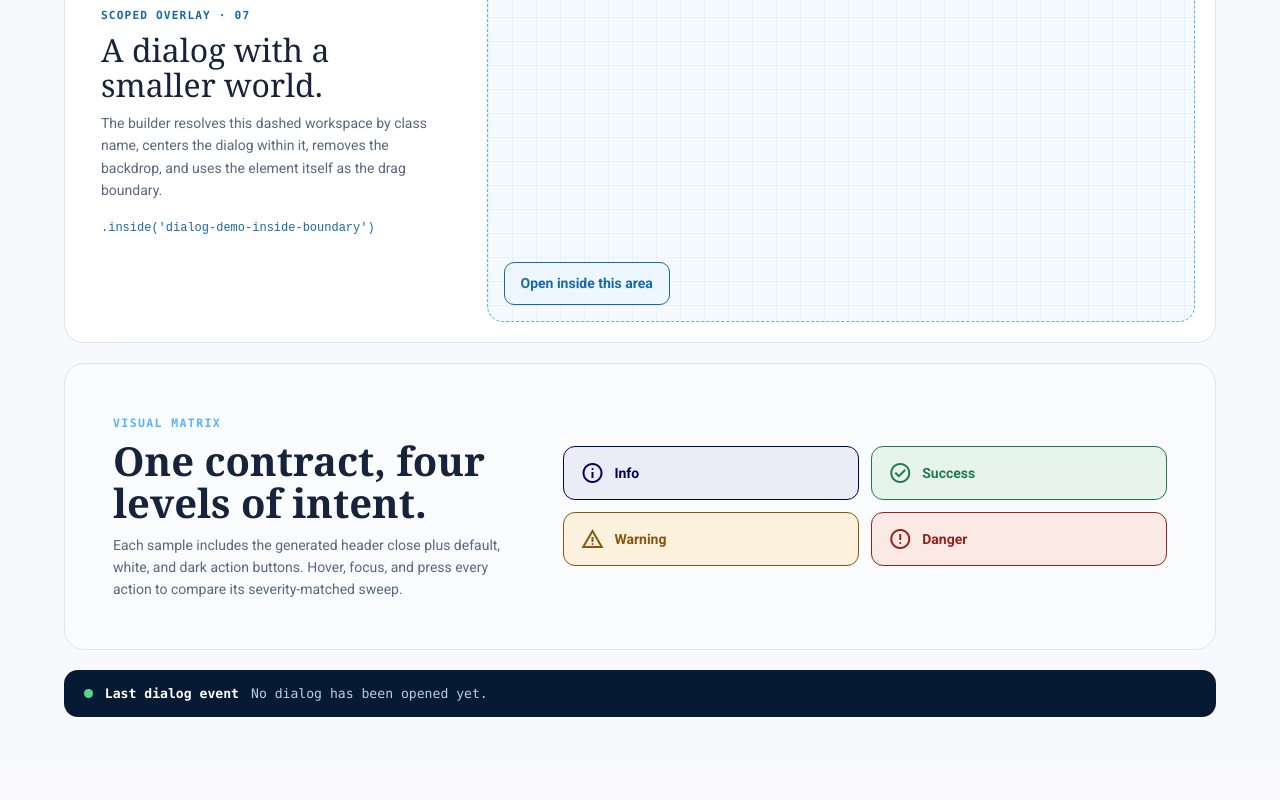
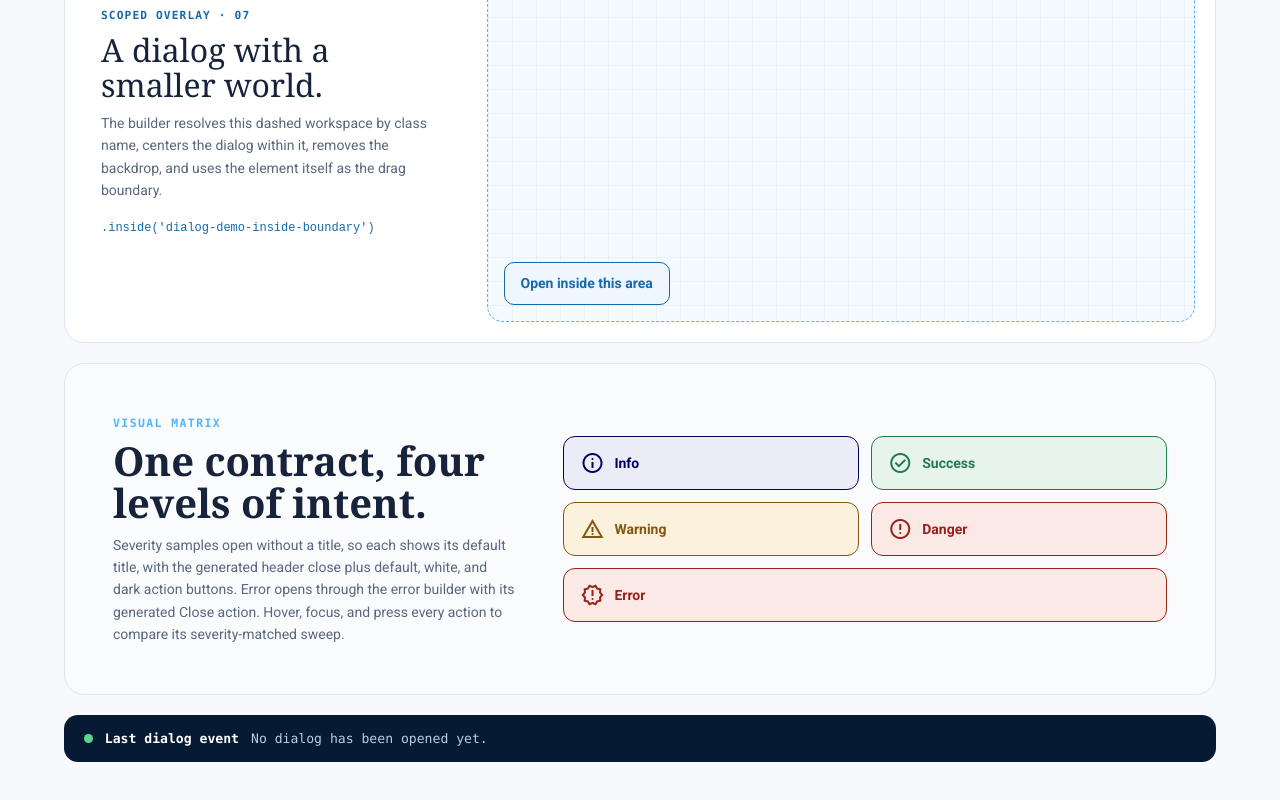
Before and after one commit to Far-Art/features-testing, an Angular app: page /dialog in a window 1280 px wide. Shown: the part 2628-3428 px from the top of the page. Before the commit the page ends 3393 px from the top, so only its background shows below. Built offline with nearby package versions, Linux system fonts and the light colour scheme.

Commit message:
1.now have default titles 2.add close button label config

```diff
--- a/src/app/components/ims-dialog/ims-dialog-shell.html
+++ b/src/app/components/ims-dialog/ims-dialog-shell.html
@@ -107,7 +107,7 @@
           [ims-button-severity]="effectiveSeverity"
           (click)="close()"
         >
-          סגור
+          {{ config.closeButtonLabel }}
         </button>
       }
     </ims-dialog-actions>
--- a/src/app/components/ims-dialog/ims-dialog.service.ts
+++ b/src/app/components/ims-dialog/ims-dialog.service.ts
@@ -27,10 +27,21 @@ import {
 
 const DEFAULT_ERROR_TITLE = 'תקלה';
 
+const DEFAULT_ERROR_ICON = 'release_alert';
+
 const DEFAULT_ERROR_TEXT = 'אירעה שגיאה בלתי צפויה.';
+
+const DEFAULT_CLOSE_BUTTON_LABEL = 'סגור';
 
 /** One reposition per frame is enough to keep an inside dialog on its boundary. */
 const SCROLL_THROTTLE_MS = 16;
+
+const DEFAULT_TITLES: Record<ImsDialogSeverity, string> = {
+  info: 'מידע',
+  success: 'הצלחה',
+  warning: 'אזהרה',
+  danger: 'שגיאה',
+};
 
 const DEFAULT_ICONS: Record<ImsDialogSeverity, string> = {
   info: 'info',
@@ -72,19 +83,24 @@ export class ImsDialogService implements ImsDialogBuilderHost {
    * reduced to that text, and anything else falls back to a generic message.
    *
    * The title defaults to `תקלה`; a later `title()` call replaces it, and an
-   * empty title opens the dialog without a title row.
+   * empty title opens the dialog without a title row. The icon defaults to
+   * `release_alert`.
    *
    * @param error Thrown, rejected, or returned value describing the failure.
    * @returns A reduced builder without the data, confirmation, and readonly
    * options, which an error dialog cannot use.
    */
   error(error: unknown): ImsDialogErrorBuilder {
-    return this.createBuilder<never>(resolveErrorContent(error), 'danger').title(
-      DEFAULT_ERROR_TITLE,
-    );
+    return this.createBuilder<never>(
+      resolveErrorContent(error),
+      'danger',
+      DEFAULT_ERROR_ICON,
+    ).title(DEFAULT_ERROR_TITLE);
   }
 
   openFromBuilder(options: ImsDialogOpenOptions): ImsDialogRef<unknown> {
+    // CDK receives the caller config without IMS-only options.
+    const { closeButtonLabel, ...cdkConfig } = options.config;
     const confirmationMode = isConfirmationMode(options.mode);
     const readonlyState = signal(isReadonlyMode(options.mode));
     const mergedData = mergeDialogData(options.config.data, options.data, options.hasData);
@@ -103,16 +119,17 @@ export class ImsDialogService implements ImsDialogBuilderHost {
       details: options.details,
       title: options.title,
       icon: options.iconRequested
-        ? (options.iconName ?? DEFAULT_ICONS[options.severity])
-        : resolveDefaultIcon(options.severity, options.title),
+        ? options.iconName
+        : resolveDefaultIcon(options.severity, options.title, options.iconName),
       confirmationLabels: options.confirmationLabels
         ? resolveConfirmationLabels(options.confirmationLabels)
         : null,
+      closeButtonLabel: closeButtonLabel?.trim() || DEFAULT_CLOSE_BUTTON_LABEL,
       data: mergedData,
       direction,
       dragBoundary: insideBoundary ?? '.cdk-overlay-container',
     };
-    const callerConfig = options.config as unknown as DialogConfig<
+    const callerConfig = cdkConfig as unknown as DialogConfig<
       unknown,
       DialogRef<unknown, ImsDialogShell>
     >;
@@ -152,7 +169,11 @@ export class ImsDialogService implements ImsDialogBuilderHost {
       hasBackdrop: insideBoundary ? false : (callerConfig.hasBackdrop ?? true),
       direction,
       role: callerConfig.role ?? (confirmationMode ? 'alertdialog' : 'dialog'),
-      ariaLabel: callerConfig.ariaLabel ?? (options.title || null),
+      // CDK ignores `ariaLabelledBy` whenever `ariaLabel` is set, and every
+      // builder starts with a title, so the title labels only dialogs the
+      // caller has not labelled.
+      ariaLabel:
+        callerConfig.ariaLabel ?? (callerConfig.ariaLabelledBy ? null : options.title || null),
       panelClass: [
         'ims-dialog-overlay',
         `ims-dialog-overlay--${options.severity}`,
@@ -224,17 +245,22 @@ export class ImsDialogService implements ImsDialogBuilderHost {
   private createBuilder<C>(
     content: ImsDialogContentType<C> | null,
     severity: ImsDialogSeverity,
+    icon = DEFAULT_ICONS[severity],
   ): ImsDialogBuilder<C> {
-    return new ImsDialogBuilder(this, content, severity);
+    return new ImsDialogBuilder(this, content, severity, icon).title(DEFAULT_TITLES[severity]);
   }
 }
 
-function resolveDefaultIcon(severity: ImsDialogSeverity, title: string): string | null {
+function resolveDefaultIcon(
+  severity: ImsDialogSeverity,
+  title: string,
+  icon: string,
+): string | null {
   if (severity === 'info' || !title) {
     return null;
   }
 
-  return DEFAULT_ICONS[severity];
+  return icon;
 }
 
 function resolveErrorContent(error: unknown): ImsDialogContentType<never> {
--- a/src/app/components/ims-dialog/index.ts
+++ b/src/app/components/ims-dialog/index.ts
@@ -18,6 +18,7 @@ export {
 export type {
   IBaseOutput,
   IMessage,
+  ImsDialogConfig,
   ImsDialogConfirmationLabels,
   ImsDialogContentType,
   ImsDialogMode,
--- a/src/app/components/ims-transfer-dialog/ims-transfer-dialog.service.ts
+++ b/src/app/components/ims-transfer-dialog/ims-transfer-dialog.service.ts
@@ -12,9 +12,13 @@ export class ImsTransferDialogService {
     ): ImsDialogRef<ImsTransferDialogResult<T, ListId> | undefined> {
         this.validateData(data);
 
-        return this.dialog
-            .info(ImsTransferDialog)
-            .title(data.dialogTitle ?? '')
+        const builder = this.dialog.info(ImsTransferDialog);
+
+        if (data.dialogTitle !== undefined) {
+            builder.title(data.dialogTitle);
+        }
+
+        return builder
             .data(data)
             .config({
                 minWidth: 'min(560px, 92vw)',
--- a/src/app/pages/dialog-demo/dialog-demo.html
+++ b/src/app/pages/dialog-demo/dialog-demo.html
@@ -183,8 +183,10 @@
       <span class="dialog-demo-severity__eyebrow">Visual matrix</span>
       <h2>One contract, four levels of intent.</h2>
       <p>
-        Each sample includes the generated header close plus default, white, and dark action
-        buttons. Hover, focus, and press every action to compare its severity-matched sweep.
+        Severity samples open without a title, so each shows its default title, with the generated
+        header close plus default, white, and dark action buttons. Error opens through the error
+        builder with its generated Close action. Hover, focus, and press every action to compare
+        its severity-matched sweep.
       </p>
     </div>
 
@@ -221,6 +223,14 @@
         <span class="material-symbols-sharp" aria-hidden="true">error</span>
         Danger
       </button>
+      <button
+        type="button"
+        class="dialog-demo-severity__button dialog-demo-severity__button--error"
+        (click)="openErrorBuilder()"
+      >
+        <span class="material-symbols-sharp" aria-hidden="true">release_alert</span>
+        Error
+      </button>
     </div>
   </section>
 
--- a/src/app/pages/dialog-demo/dialog-demo.scss
+++ b/src/app/pages/dialog-demo/dialog-demo.scss
@@ -216,10 +216,15 @@
   background: #fbf1dc;
 }
 
-.dialog-demo-severity__button--danger {
+.dialog-demo-severity__button--danger,
+.dialog-demo-severity__button--error {
   --demo-button-color: #962219;
 
   background: #fbe9e6;
+}
+
+.dialog-demo-severity__button--error {
+  grid-column: 1 / -1;
 }
 
 .dialog-demo-card button:focus-visible,
--- a/src/app/pages/dialog-demo/dialog-demo.ts
+++ b/src/app/pages/dialog-demo/dialog-demo.ts
@@ -1027,8 +1027,8 @@ export class DialogDemo {
       warning: 'Warning dialog',
       danger: 'Danger dialog',
     };
+    // No title() call, so each sample shows the default title of its severity.
     const ref = this.dialog[severity](DialogButtonReviewContent)
-      .title(labels[severity])
       .withIcon()
       .config({ direction: 'ltr', width: 'max-content' })
       .open<DialogButtonReviewResult>();
@@ -1041,4 +1041,17 @@ export class DialogDemo {
       );
     });
   }
+
+  openErrorBuilder(): void {
+    const ref = this.dialog
+      .error(
+        'Compare the header close sweep with the generated Close action of the error builder.',
+      )
+      .config({ direction: 'ltr', width: 'min(28rem, calc(100vw - 2rem))' })
+      .open();
+
+    ref.closed.subscribe(() => {
+      this.lastEvent.set('Error builder dialog closed.');
+    });
+  }
 }
```
Also changed, not shown: src/app/components/ims-dialog/ims-dialog-builder.ts (+19 -13 lines), src/app/components/ims-dialog/ims-dialog.types.ts (+19 -2 lines), src/app/components/ims-dialog/README.md.
